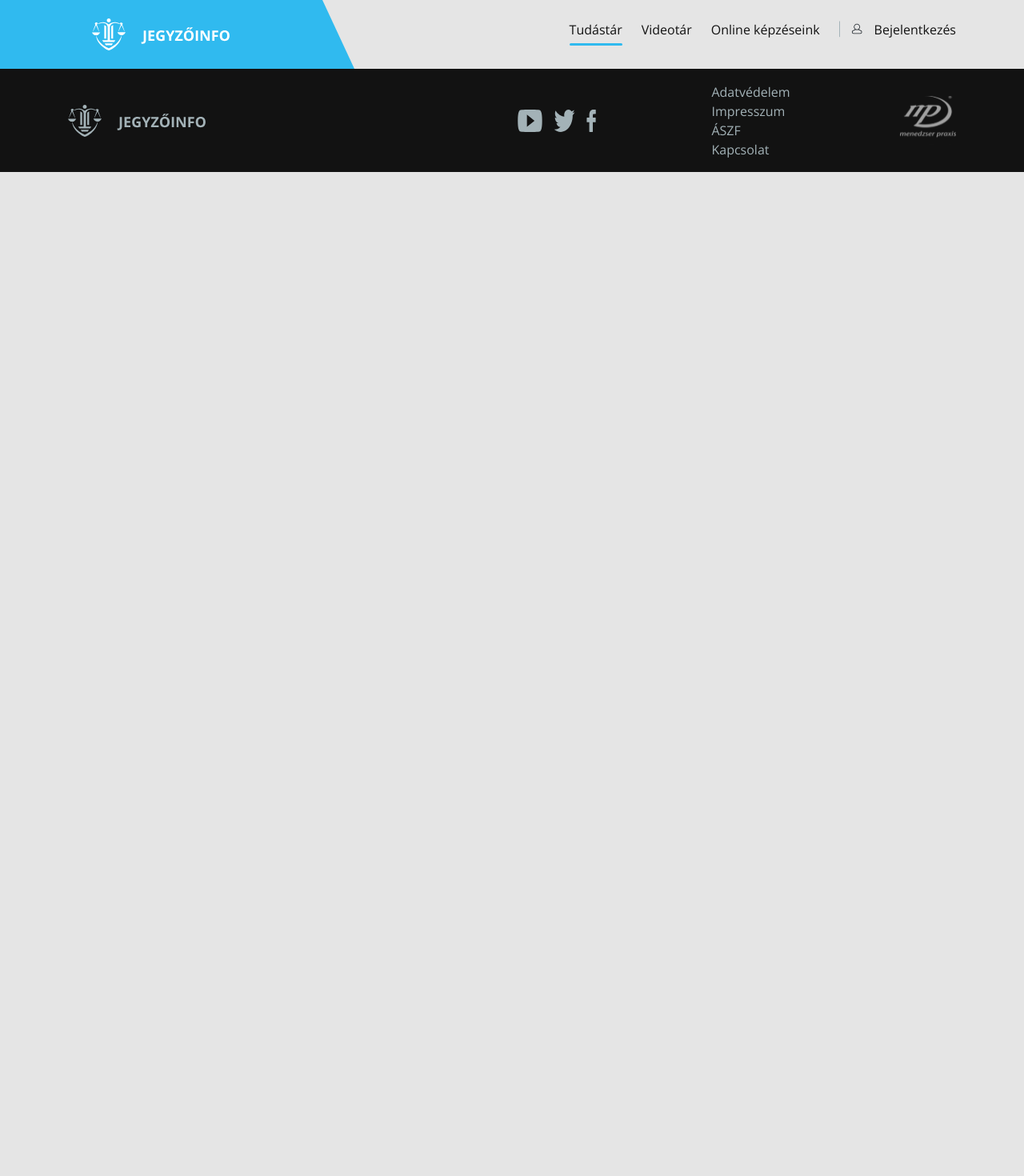
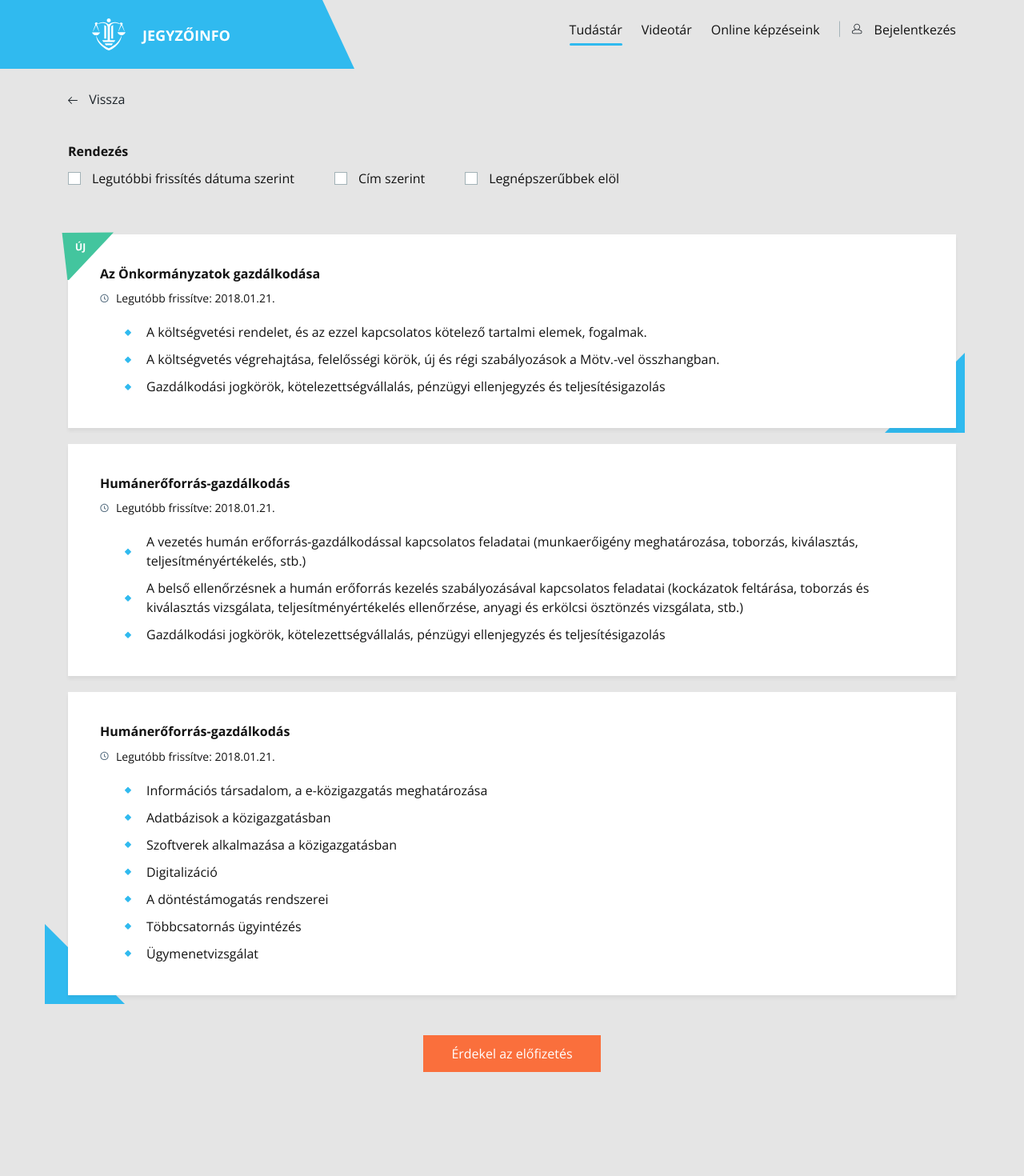
Before and after one commit to Kalamane264/Jinfo, an Angular app in the folder JegyzoInfo/ClientApp/: page /tudastar in a window 1280 px wide. Before the commit this address led to /. Shown: the top 1470 px of the page at 80% size. Before the commit the page ends 800 px from the top, so only its background shows below. Built offline with nearby package versions, Linux system fonts and the light colour scheme.

Commit message:
knowbdone

```diff
--- a/JegyzoInfo/ClientApp/src/app/app-routing.module.ts
+++ b/JegyzoInfo/ClientApp/src/app/app-routing.module.ts
@@ -1,3 +1,4 @@
+import { KnowledgeBaseComponent } from './pages/knowledge-base/knowledge-base.component';
 import { StatuteComponent } from './pages/statute/statute.component';
 import { ArticlesComponent } from './pages/articles/articles.component';
 import { ArticleComponent } from './pages/article/article.component';
@@ -23,6 +24,10 @@ const routes: Routes = [
     component: StatuteComponent
   },
   {
+    path: "tudastar",
+    component: KnowledgeBaseComponent
+  },
+  {
     path: "",
     redirectTo: "/home",
     pathMatch: "full"
--- a/JegyzoInfo/ClientApp/src/app/app.module.ts
+++ b/JegyzoInfo/ClientApp/src/app/app.module.ts
@@ -18,6 +18,7 @@ import { ArticleComponent } from './pages/article/article.component';
 import { ArticlesComponent } from './pages/articles/articles.component';
 import { BackComponent } from './components/back/back.component';
 import { StatuteComponent } from './pages/statute/statute.component';
+import { KnowledgeBaseComponent } from './pages/knowledge-base/knowledge-base.component';
 
 @NgModule({
   declarations: [
@@ -34,7 +35,8 @@ import { StatuteComponent } from './pages/statute/statute.component';
     ArticleComponent,
     ArticlesComponent,
     BackComponent,
-    StatuteComponent
+    StatuteComponent,
+    KnowledgeBaseComponent
   ],
   imports: [
     BrowserModule,
--- a/JegyzoInfo/ClientApp/src/app/components/topic/topic.component.scss
+++ b/JegyzoInfo/ClientApp/src/app/components/topic/topic.component.scss
@@ -12,6 +12,9 @@
     ul{
       margin-top: 20px;
       padding-left: 30px;
+      @media(max-width: 575px){
+        padding-left: 0;
+      }
       li{
         background-image: url("/assets/img/blueSquare.svg");
         background-repeat: no-repeat;
--- a/JegyzoInfo/ClientApp/src/app/pages/home/home.component.html
+++ b/JegyzoInfo/ClientApp/src/app/pages/home/home.component.html
@@ -75,7 +75,7 @@
     </h1>
     <app-topics></app-topics>
     <div class="buttonWrap">
-      <button class="hollow">
+      <button class="hollow" routerLink="/tudastar">
         Tovább a tudástár teljes tartalmához
       </button>
     </div>
--- /dev/null
+++ b/JegyzoInfo/ClientApp/src/app/pages/knowledge-base/knowledge-base.component.html
@@ -0,0 +1,36 @@
+<div class="knowledgeBaseWrap">
+  <div class="container">
+    <app-back></app-back>
+    <div class="ordering">
+      <p>
+        Rendezés
+      </p>
+      <ul>
+        <li>
+          <input id="orderDate" type="checkbox" class="myCheckbox" />
+          <label for="orderDate">
+            Legutóbbi frissítés dátuma szerint
+          </label>
+        </li>
+        <li>
+          <input id="orderAddress" type="checkbox" class="myCheckbox" />
+          <label for="orderAddress">
+            Cím szerint
+          </label>
+        </li>
+        <li>
+          <input id="orderPopularity" type="checkbox" class="myCheckbox" />
+          <label for="orderPopularity">
+            Legnépszerűbbek elöl
+          </label>
+        </li>
+      </ul>
+    </div>
+    <app-topics></app-topics>
+    <div class="buttonWrap">
+      <button class="orange" routerLink="/tudastar">
+        Érdekel az előfizetés
+      </button>
+    </div>
+  </div>
+</div>
--- /dev/null
+++ b/JegyzoInfo/ClientApp/src/app/pages/knowledge-base/knowledge-base.component.scss
@@ -0,0 +1,24 @@
+.knowledgeBaseWrap{
+  padding-bottom: 245px;
+  .ordering{
+    margin-top: 15px;
+    margin-bottom: 50px;
+    p{
+      font-weight: 700;
+    }
+    ul{
+      margin-top: 10px;
+      display: flex;
+      @media(max-width: 767px){
+        display: block;
+      }
+      li{
+        margin-right: 50px;
+      }
+    }
+  }
+  .buttonWrap{
+    margin-top: 50px;
+    text-align: center;
+  }
+}
--- /dev/null
+++ b/JegyzoInfo/ClientApp/src/app/pages/knowledge-base/knowledge-base.component.ts
@@ -0,0 +1,15 @@
+import { Component, OnInit } from '@angular/core';
+
+@Component({
+  selector: 'app-knowledge-base',
+  templateUrl: './knowledge-base.component.html',
+  styleUrls: ['./knowledge-base.component.scss']
+})
+export class KnowledgeBaseComponent implements OnInit {
+
+  constructor() { }
+
+  ngOnInit(): void {
+  }
+
+}
```
Also changed, not shown: 1 other file (tests, documents, lock files or other folders).
